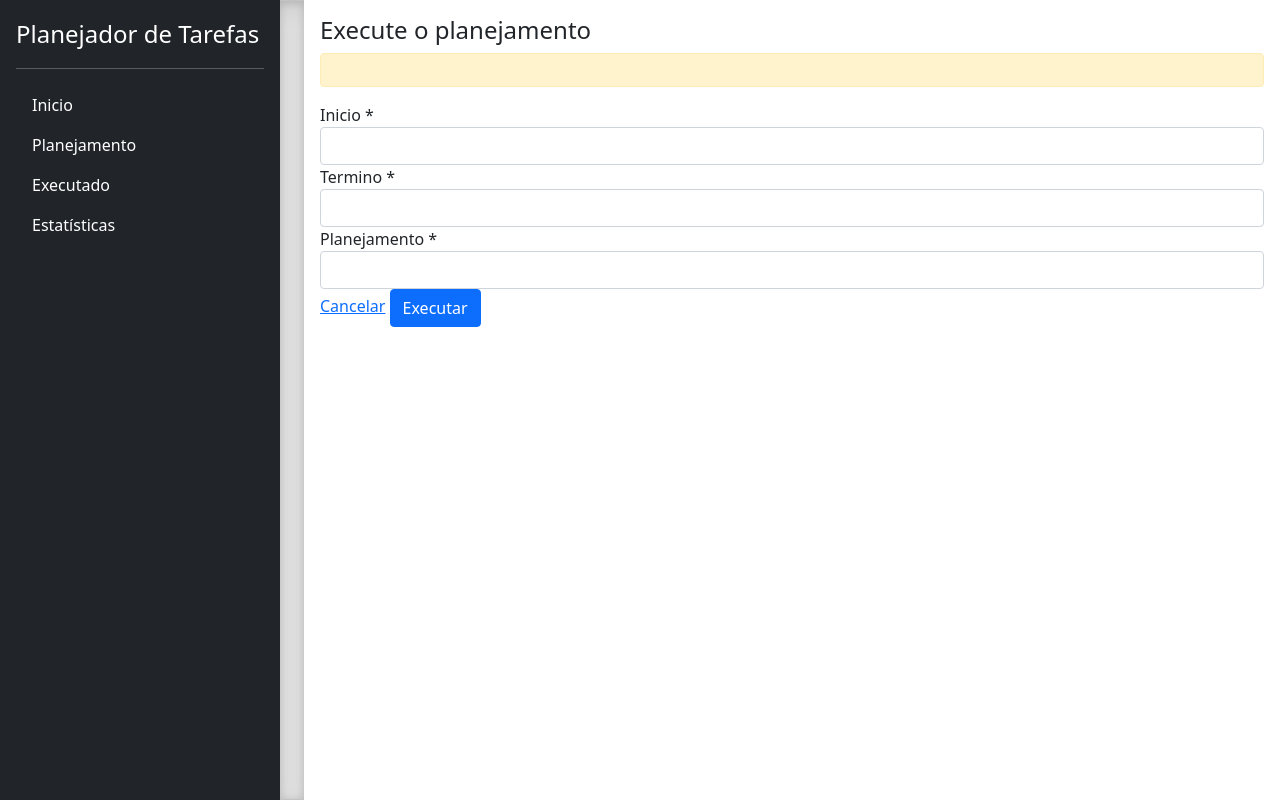
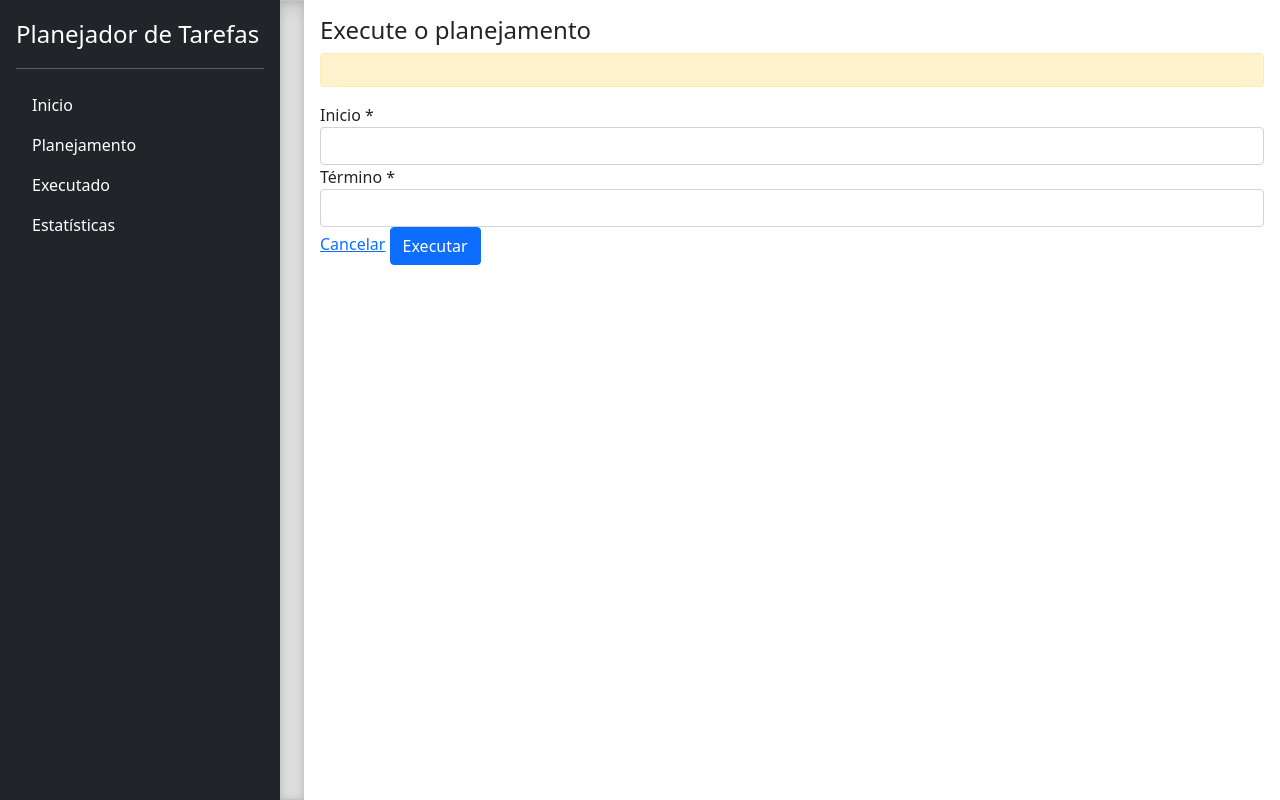
Before and after one commit to ThiAABrown/organizadordetarefas, a Django app: page /execucao/1/ in a window 1280 px wide. Run offline with Django 4.2, Linux system fonts and the light colour scheme; some libraries are stand-ins or nearby versions.

Commit message:
Execucao funcionando

```diff
--- a/core/templates/execucao.html
+++ b/core/templates/execucao.html
@@ -28,12 +28,19 @@
         <form action="{% url 'execucao' id %}" method="post" class="form" autocomplete="off" enctype="multipart/form-data">
             {% csrf_token %}
 
-            {% for field in form_execucao %}
             <div class="form-group col-md-12">
-                <label>{{ field.label }} {% if field.field.required %} * {% endif %}</label>
-                <input name="{{ field.name }}" class="form-control"  type="text" value="{{ field.value|default_if_none:'' }}">
+                <label> Inicio * </label>
+                <input name="inicio" class="form-control"  type="text" value="{{ field.value|default_if_none:'' }}">
             </div>
-            {% endfor %}
+
+            <div class="form-group col-md-12">
+                <label> Término * </label>
+                <input name="termino" class="form-control"  type="text" value="{{ field.value|default_if_none:'' }}">
+            </div>
+
+            <div class="form-group col-md-12">
+                <input name="planejamento" type="hidden" value="{{ id }}">
+            </div>
 
             <div class="text-right">
                 <a href="{% url 'index' %}" type="button">
```
